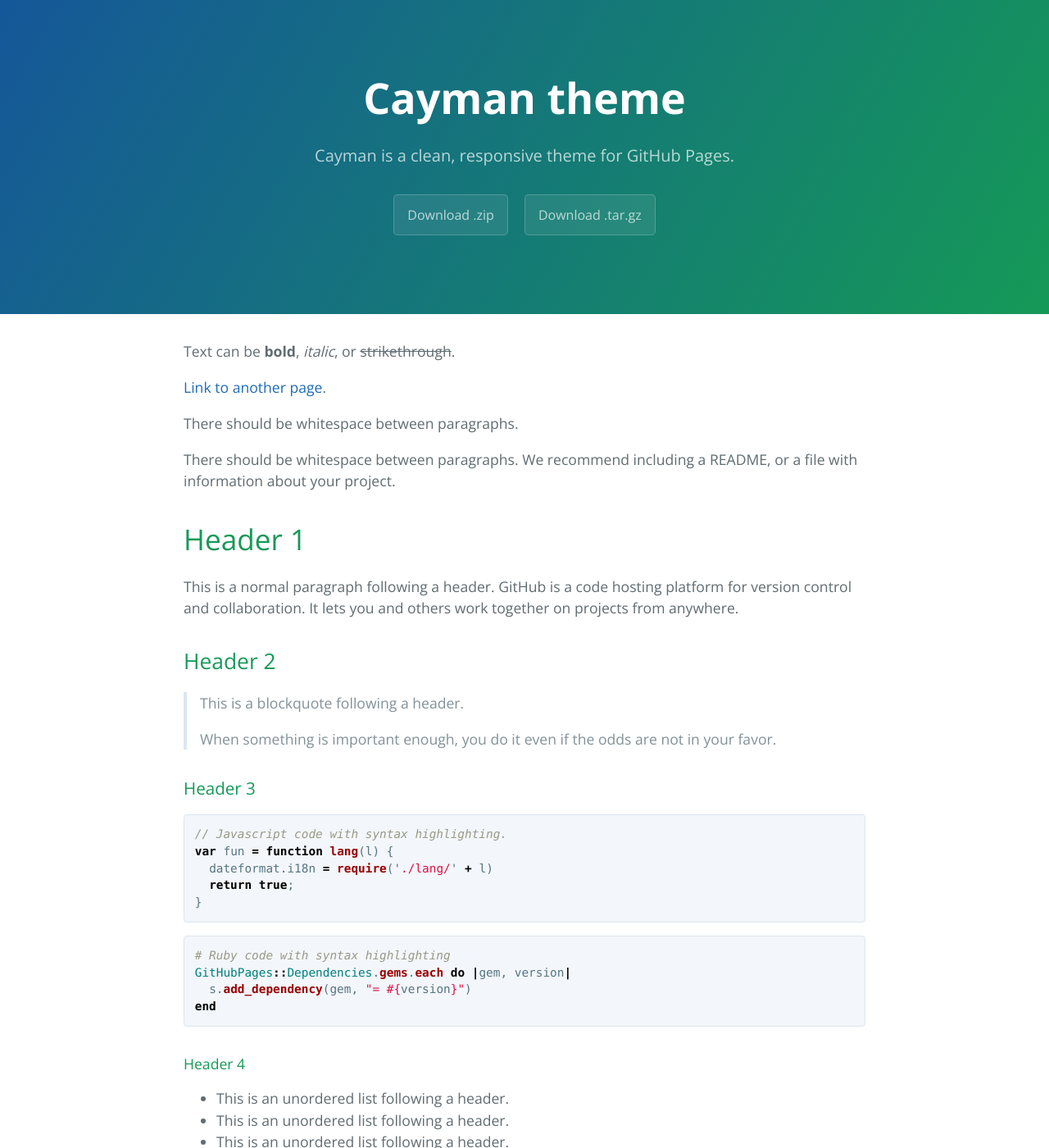
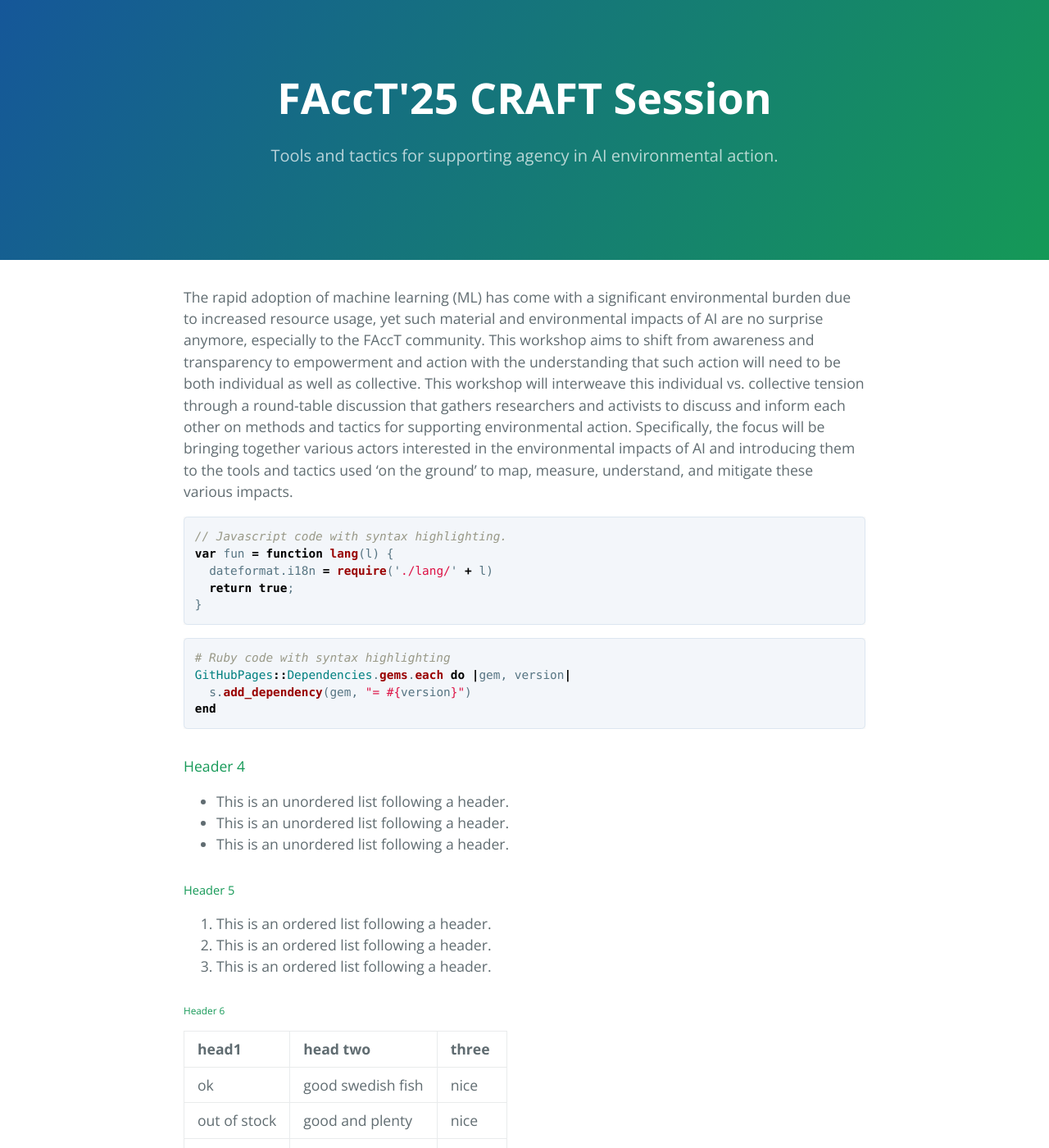
Before and after one commit to FourCoffees/environmentaltactics, a Jekyll site: the page built from index.md, in a window 1280 px wide and 1400 px high. Shown: the whole window at 82% size. Built offline with Jekyll 4.4.1, drawn with Linux system fonts in a browser that asks for light colours.

Commit message:
added content

````diff
--- a/_config.yml
+++ b/_config.yml
@@ -1,5 +1,5 @@
-title: Cayman theme
-description: Cayman is a clean, responsive theme for GitHub Pages.
-show_downloads: true
+title: FAccT'25 CRAFT Session
+description: Tools and tactics for supporting agency in AI environmental action.
+show_downloads: false
 google_analytics:
 theme: jekyll-theme-cayman
--- a/index.md
+++ b/index.md
@@ -2,25 +2,7 @@
 layout: default
 ---
 
-Text can be **bold**, _italic_, or ~~strikethrough~~.
-
-[Link to another page](./another-page.html).
-
-There should be whitespace between paragraphs.
-
-There should be whitespace between paragraphs. We recommend including a README, or a file with information about your project.
-
-# Header 1
-
-This is a normal paragraph following a header. GitHub is a code hosting platform for version control and collaboration. It lets you and others work together on projects from anywhere.
-
-## Header 2
-
-> This is a blockquote following a header.
->
-> When something is important enough, you do it even if the odds are not in your favor.
-
-### Header 3
+The rapid adoption of machine learning (ML) has come with a significant environmental burden due to increased resource usage, yet such material and environmental impacts of AI are no surprise anymore, especially to the FAccT community. This workshop aims to shift from awareness and transparency to empowerment and action with the understanding that such action will need to be both individual as well as collective. This workshop will interweave this individual vs. collective tension through a round-table discussion that gathers researchers and activists to discuss and inform each other on methods and tactics for supporting environmental action.  Specifically, the focus will be bringing together various actors interested in the environmental impacts of AI and introducing them to the tools and tactics used ‘on the ground’ to map, measure, understand, and mitigate these various impacts.
 
 ```js
 // Javascript code with syntax highlighting.
````
